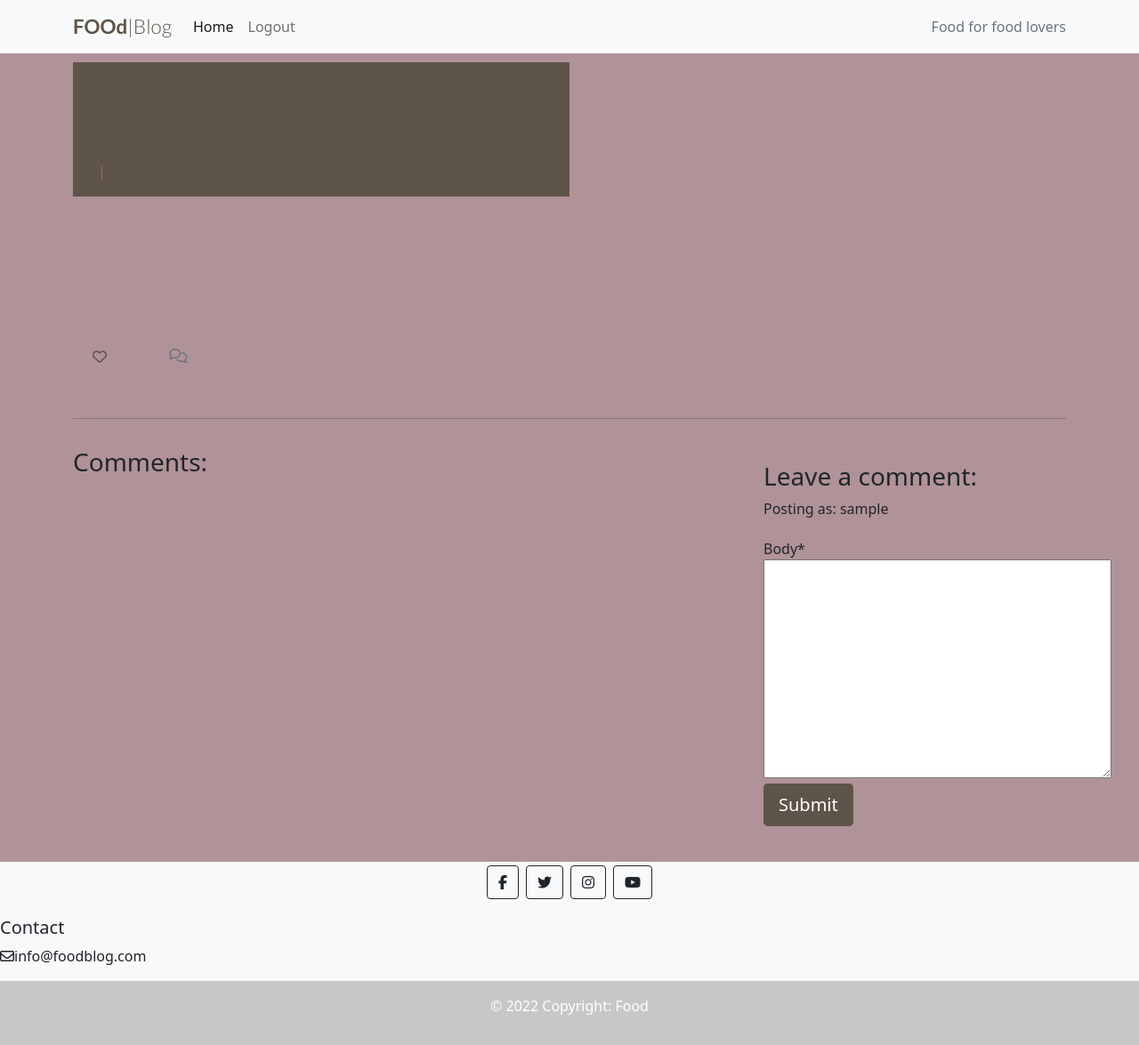
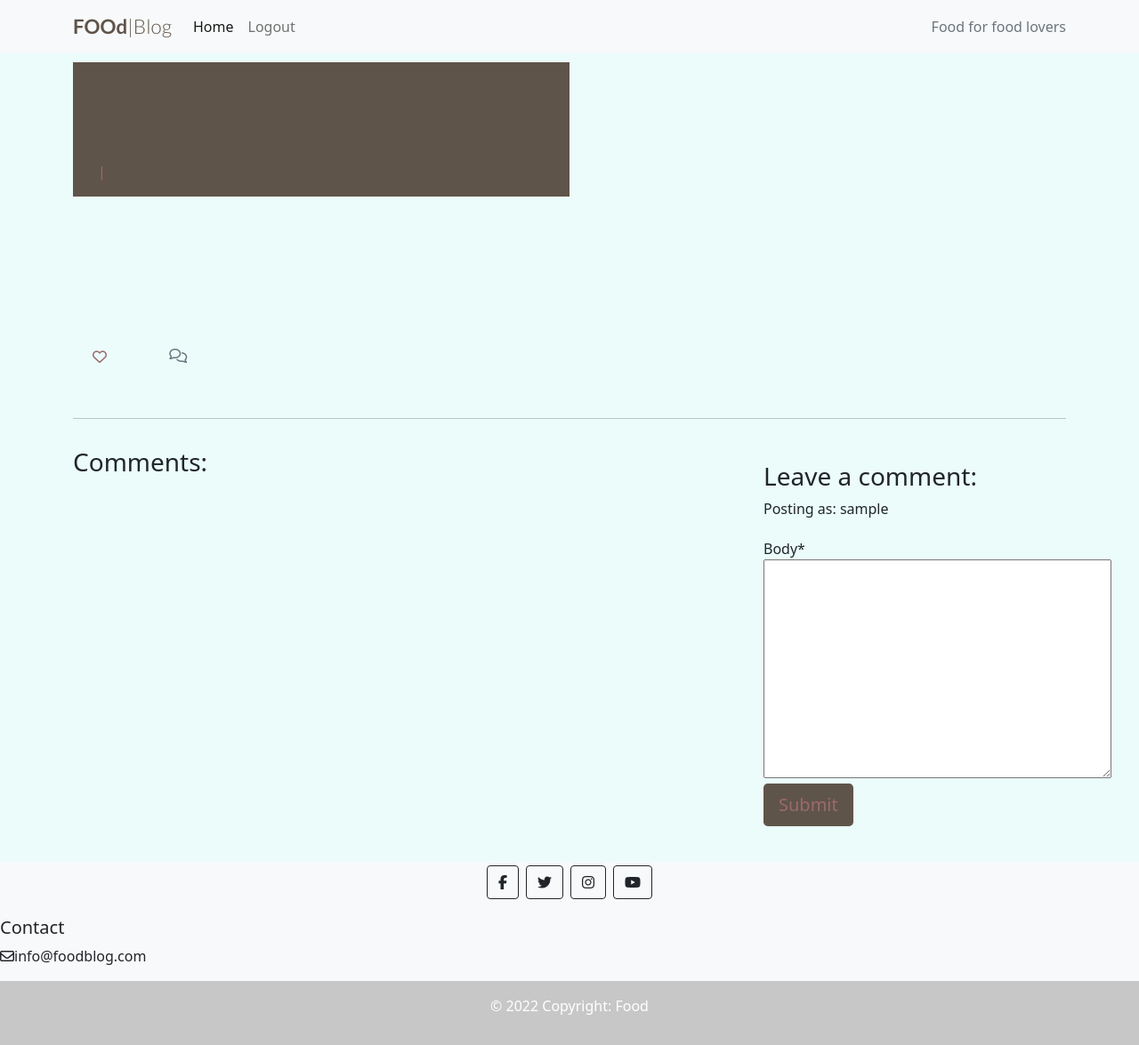
Before and after one commit to HannaGfrorer/pp4blog, a Django app: template templates/post_detail.html in a window 1280 px wide. Shown: the whole page at 89% size. Run offline with Django 3.2, Linux system fonts and the light colour scheme; the template is opened without the code that fills it: values that come from a table or form of the project are taken from there, others are empty; the visitor is signed in with stand-in values (Sample User, id 1); some libraries are stand-ins or nearby versions.

Commit message:
change some color

```diff
--- a/static/css/style.css
+++ b/static/css/style.css
@@ -15,21 +15,26 @@ body {
 }
 
 .light-bg {
-    background-color: #B09398;
+    background-color: #EBFCFB;
 }
 
 .dark-bg {
-    background-color: #B09398;
+    background-color: #EBFCFB;
 }
 
 .main-bg {
-    background-color: #B09398;
+    background-color: #EBFCFB;
 }
 
 .card {
     border: none;
-    background-color: transparent;
+    background-color: #EBFCFB;
 }
+
+.custom-background {
+    background-color: #EBFCFB;
+}
+
 
 .image-container {
     position: relative;
@@ -60,7 +65,7 @@ body {
 
 .masthead-text {
     background-color: #5F5449;
-    color: white;
+    color:rgb(248, 244, 244);
     position: relative;
 }
 
@@ -76,7 +81,7 @@ body {
     right: 90%;
     height: 100%;
     width: 150%;
-    background: #B09398;
+    background: #EBFCFB;
     -webkit-transform: skew(15deg);
     -moz-transform: skew(15deg);
     transform: skew(15deg);
@@ -90,7 +95,7 @@ body {
 
 .post-link:hover,
 .page-link {
-    color: #CEDFD9;
+    color: #9B6A6C;
 }
 
 .post-title {
@@ -105,35 +110,35 @@ body {
 
 .btn-signup {
     background-color: #5F5449;
-    color: #fff;
+    color: #9B6A6C;
 }
 
 .btn-signup:hover,
 .btn-signup:active {
-    background-color: #fff;
+    background-color: #9B6A6C;
     color: #5F5449;
 }
 
 .link {
-    color: #23BBBB;
+    color: #9B6A6C;
     text-decoration: none;
 }
 
 .link:hover,
 .link:active {
-    color: #445261;
+    color: #9B6A6C;
     text-decoration: underline;
 }
 
 .btn-like {
-    color: #5F5449;
+    color: #9B6A6C;
     border: none;
     background: transparent;
 }
 
 .btn-like:hover,
 .btn-like:active {
-    color: #E84610;
+    color: #9B6A6C;
     background: transparent;
     border: none;
 }
--- a/templates/index.html
+++ b/templates/index.html
@@ -13,7 +13,7 @@
                 {% for post in post_list %}
                 <div class="col-md-4">
                     <div class="card mb-4">
-                        <div class="card-body">
+                        <div class="card-body custom-background">
                             <div class="image-container">
                                 {% if "placeholder" in post.featured_image.url %}
                                 <img class="card-img-top"
```
